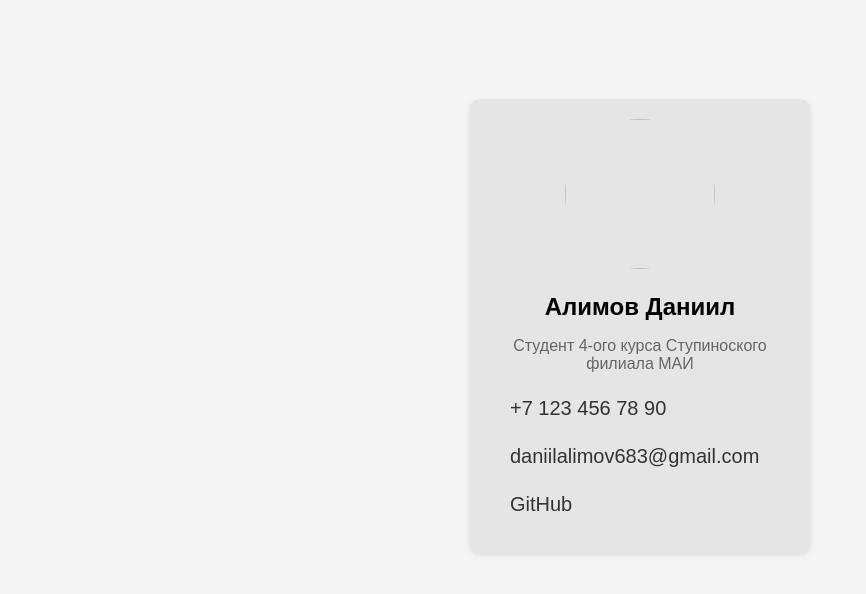
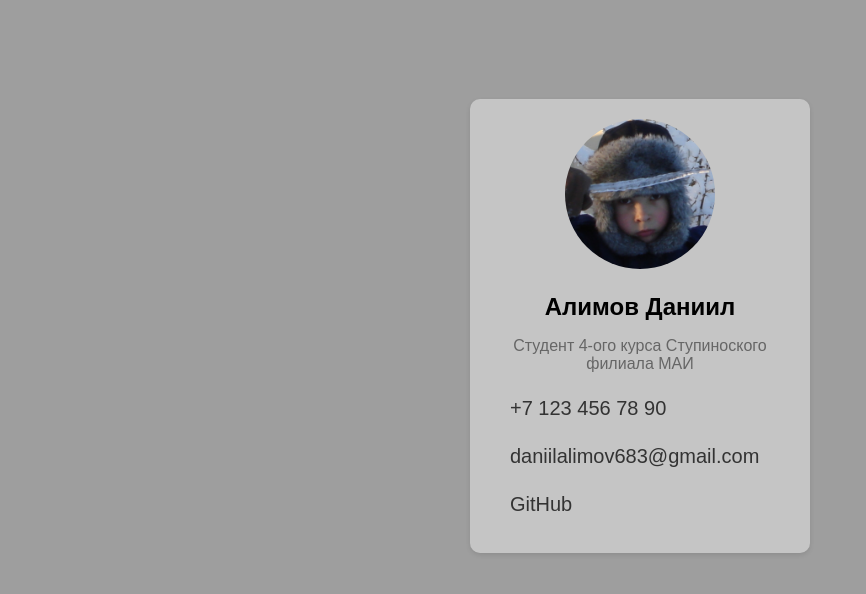
Before and after one commit to Hohensonne/sait, a plain HTML site: page index.html in a window 1280 px wide. Shown: the part 166-760 px from the top of the page, without its empty margins (0-866 px from the left). Drawn offline with Linux system fonts and the light colour scheme; the site is published under a folder, as on GitHub Pages, so addresses that start at the root find nothing.

Commit message:
03.10.2024

```diff
--- a/index.html
+++ b/index.html
@@ -43,7 +43,7 @@
     <div class="container">
       <div class="card">
         <div class="profile">
-          <img id="image" onclick="imgResize()" src="/IMG_20241003_091409.jpg" />
+          <img id="image" onclick="imgResize()" src="IMG_20241003_091409.jpg" />
           <h2>Алимов Даниил</h2>
           <p>Студент 4-ого курса Ступиноского филиала МАИ</p>
         </div>
--- a/style.css
+++ b/style.css
@@ -3,7 +3,7 @@ body {
     margin: 0;
     padding: 0;
     background-color: #f4f4f4;
-    background-image: url(/664d2a0d4145a08503a0acfd5dd8366e.gif);
+    background-image: url(664d2a0d4145a08503a0acfd5dd8366e.gif);
 }
 
 header h1 {
```
Also changed, not shown: resume.html (+1 -1 lines).
